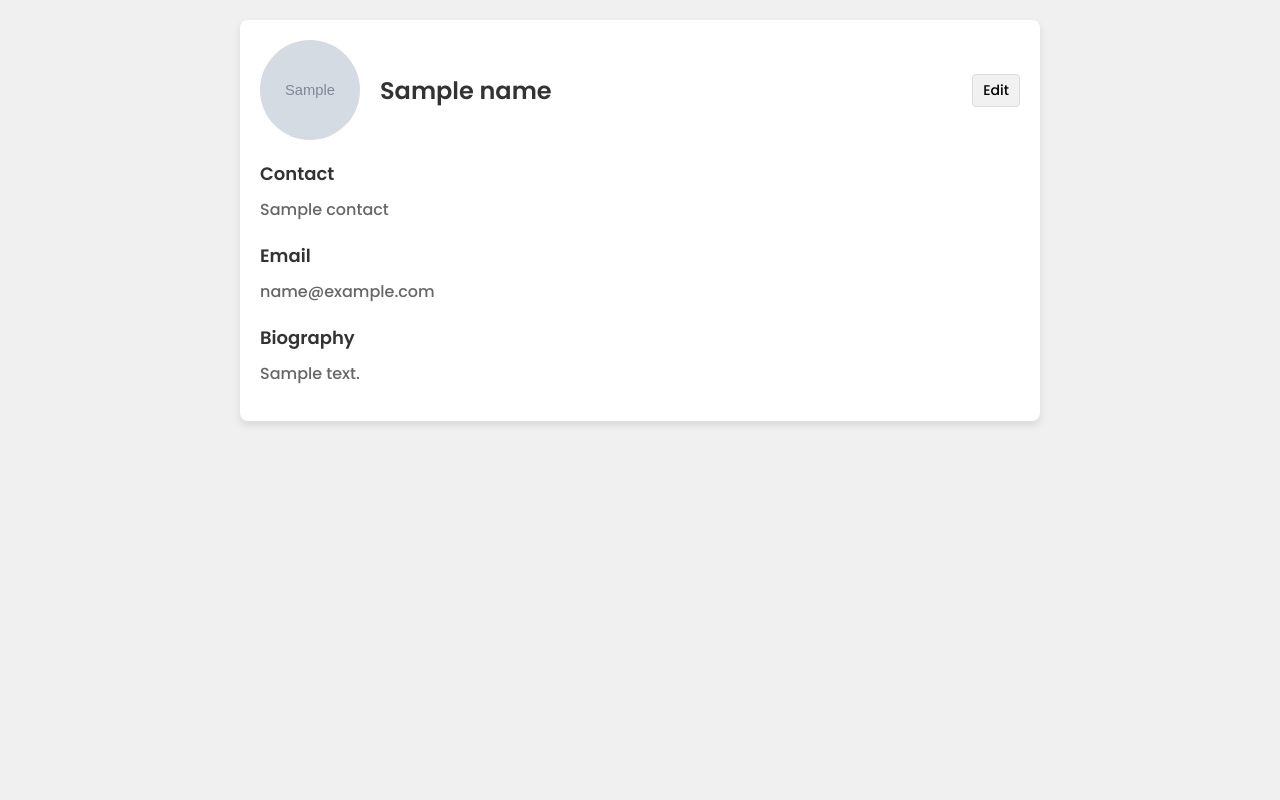
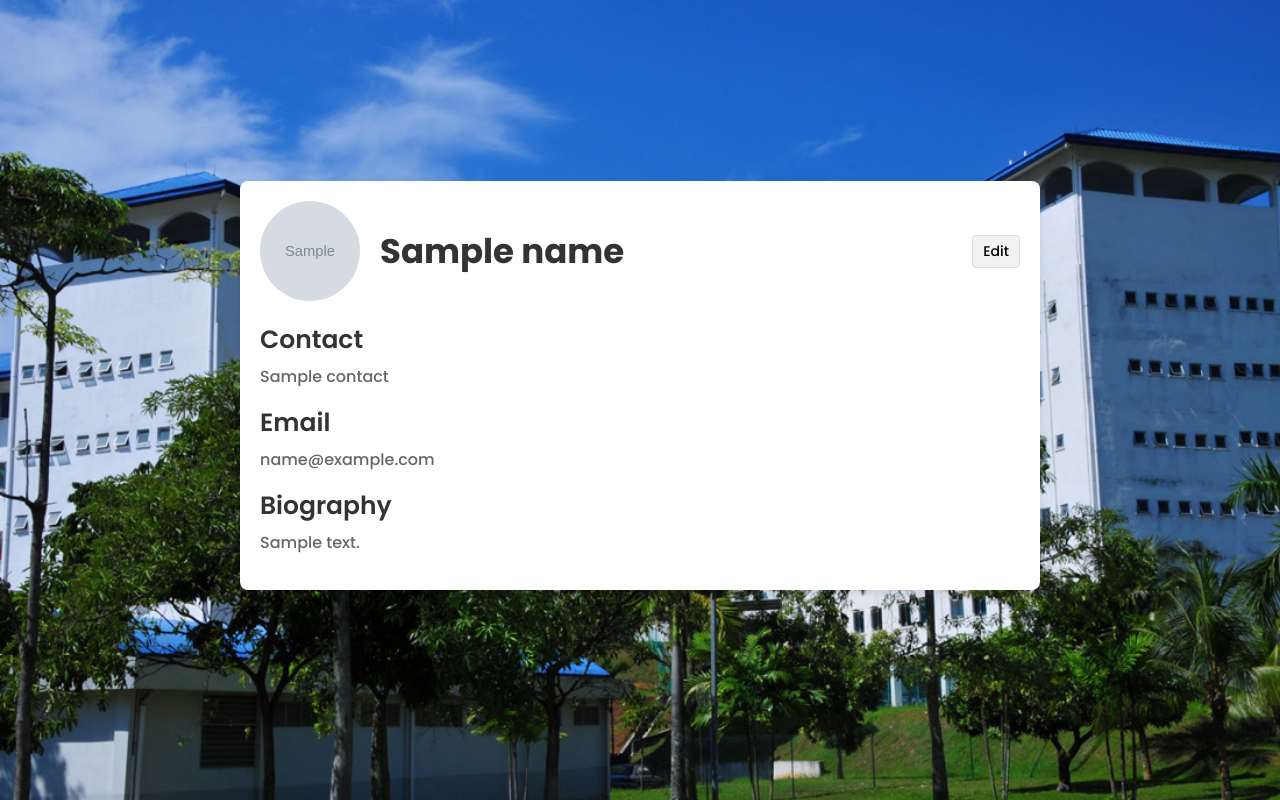
Before and after one commit to kairos8232/eHostel, a Flask app: template templates/profile.html in a window 1280 px wide. Run offline with Flask 3, Linux system fonts and the light colour scheme; the template is opened without the code that fills it: most values are stand-ins (such as "Sample title", 1, 10 or a date in 2020); grey boxes marked "Sample" are stand-in pictures; some libraries are stand-ins or nearby versions.

Commit message:
profile v2

```diff
--- a/static/css/profile-style.css
+++ b/static/css/profile-style.css
@@ -8,7 +8,12 @@
 body {
     background-color: #f0f0f0;
     padding: 20px;
+    background: url('/static/images/inst-profile-header-mmu.jpg');
+    background-size: cover;
+    width: 100%;
+    height: 100vh;
 }
+
 
 .container {
     background-color: white;
@@ -17,6 +22,7 @@ body {
     padding: 20px;
     max-width: 800px;
     margin: 0 auto;
+    margin-top: 13%;
 }
 
 .profile-header {
@@ -41,9 +47,10 @@ body {
 }
 
 .name {
-    font-size: 24px;
+    font-size: 34px;
     font-weight: 600;
     color: #333;
+    font-weight: bold;
 }
 
 .edit-button {
@@ -64,11 +71,11 @@ body {
 }
 
 .profile-content h2 {
-    font-size: 18px;
+    font-size: 25px;
     font-weight: 600;
     color: #333;
-    margin-top: 20px;
-    margin-bottom: 10px;
+    margin-top: 10px;
+    margin-bottom: 5px;
 }
 
 .profile-content p {
```
